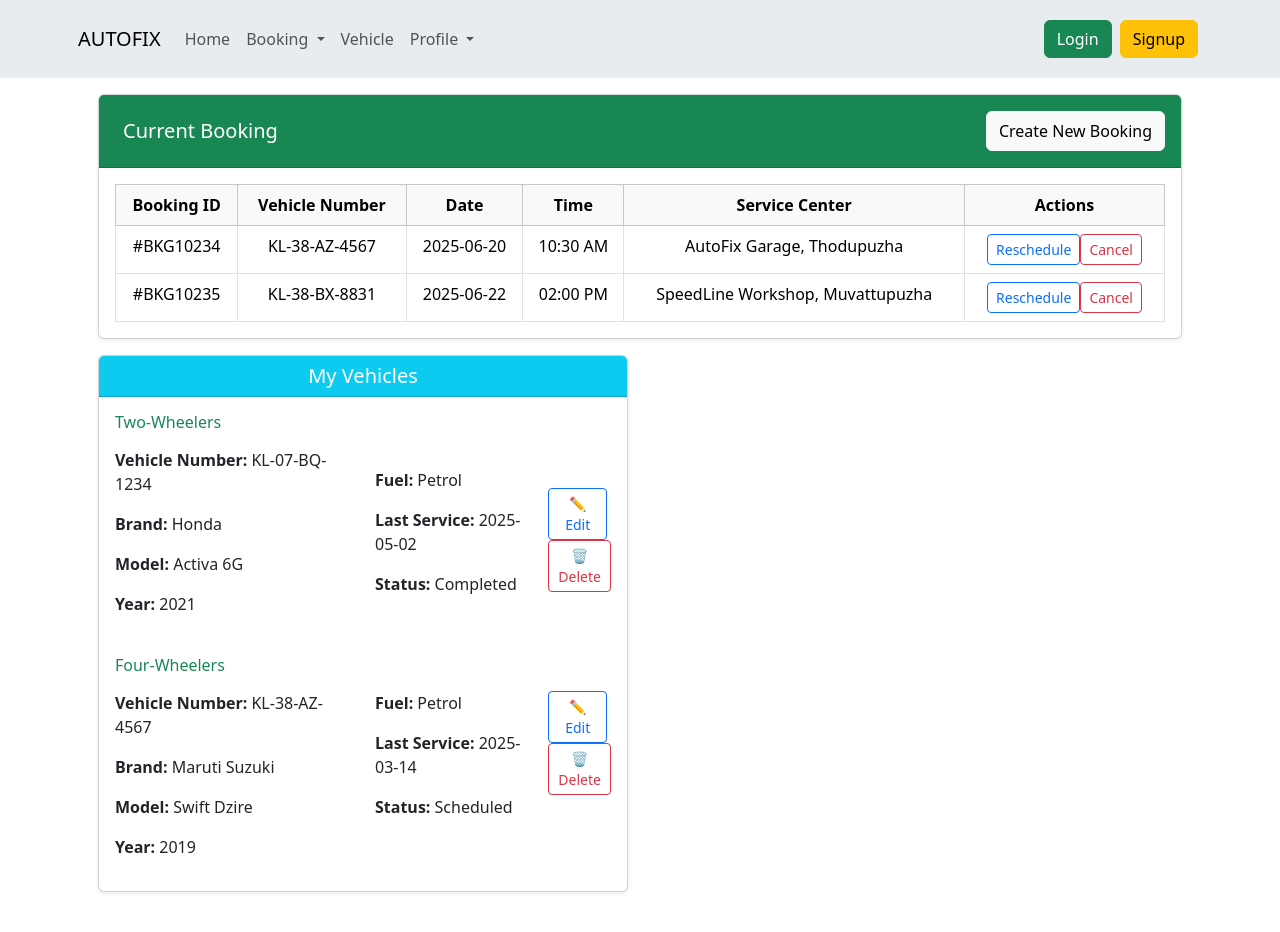
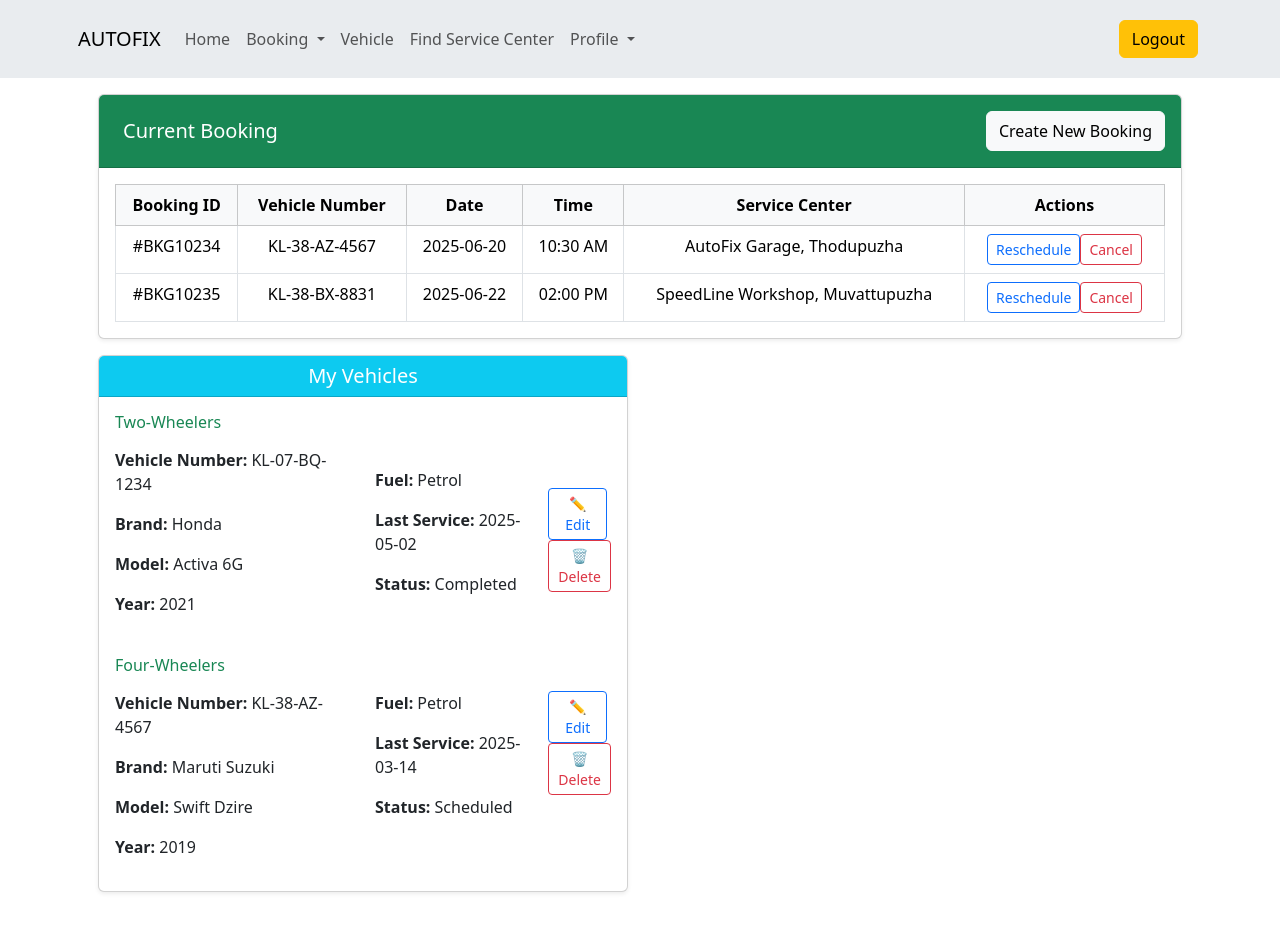
Before and after one commit to anandasokandev/VehicleService, an Angular app: page /dashboard in a window 1280 px wide. Shown: the top 932 px of the page. Built offline with nearby package versions, Linux system fonts and the light colour scheme; sample sign-in values are in the browser's storage.

Commit message:
Navbar Updated

```diff
--- a/src/app/components/navbar/navbar.component.html
+++ b/src/app/components/navbar/navbar.component.html
@@ -23,6 +23,9 @@
         <li class="nav-item">
           <a class="nav-link">Vehicle</a>
         </li>
+        <li class="nav-item">
+          <a class="nav-link" routerLink="/service-center">Find Service Center</a>
+        </li>
         <li class="nav-item dropdown">
           <a class="nav-link dropdown-toggle" role="button" data-bs-toggle="dropdown" aria-expanded="false">
             Profile
@@ -34,7 +37,9 @@
       </ul>
 
       }
-      <div class="buttons d-flex ms-auto">
+      @if (isLogin == 'false')
+      {
+        <div class="buttons d-flex ms-auto">
         <div class="m-1">
           <button class="btn btn-success" routerLink="/login" routerLinkActive="router-link-active" >Login</button>
         </div>
@@ -42,6 +47,13 @@
           <button class="btn btn-warning" routerLink="/signup">Signup</button>
         </div>
       </div>
+      }@else{
+        <div class="buttons d-flex ms-auto">
+        <div class="m-1">
+          <button class="btn btn-warning" routerLink="/login" routerLinkActive="router-link-active" >Logout</button>
+        </div>
+      </div>
+      }
     </div>
   </div>
 </nav>
--- a/src/app/components/navbar/navbar.component.ts
+++ b/src/app/components/navbar/navbar.component.ts
@@ -10,10 +10,15 @@ import { NavigationEnd, Router, RouterLink } from '@angular/router';
 export class NavbarComponent {
 
   currentUrl: string = '';
+  isLogin: string = ''
+
 
   constructor(private router: Router){
     console.log(this.router.url);
+    this.isLogin = localStorage.getItem("isLogin") || '';
   }
+
+
 
   ngOnInit() {
     this.router.events.subscribe(event => {
@@ -22,5 +27,10 @@ export class NavbarComponent {
         console.log('URL changed to:', this.currentUrl);
       }
     });
+
+    if(this.isLogin != 'true'){
+      alert('Please login to continue');
+      this.router.navigate(['/login']);
+    }
   }
 }
```
